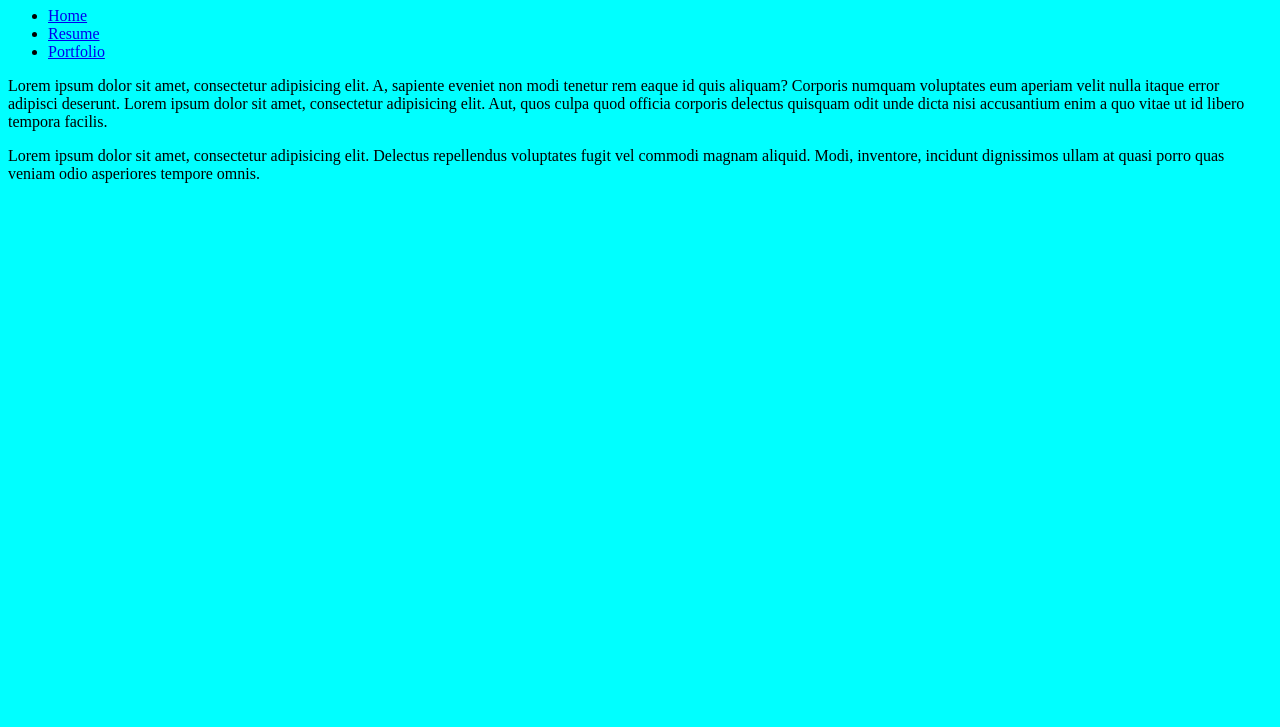
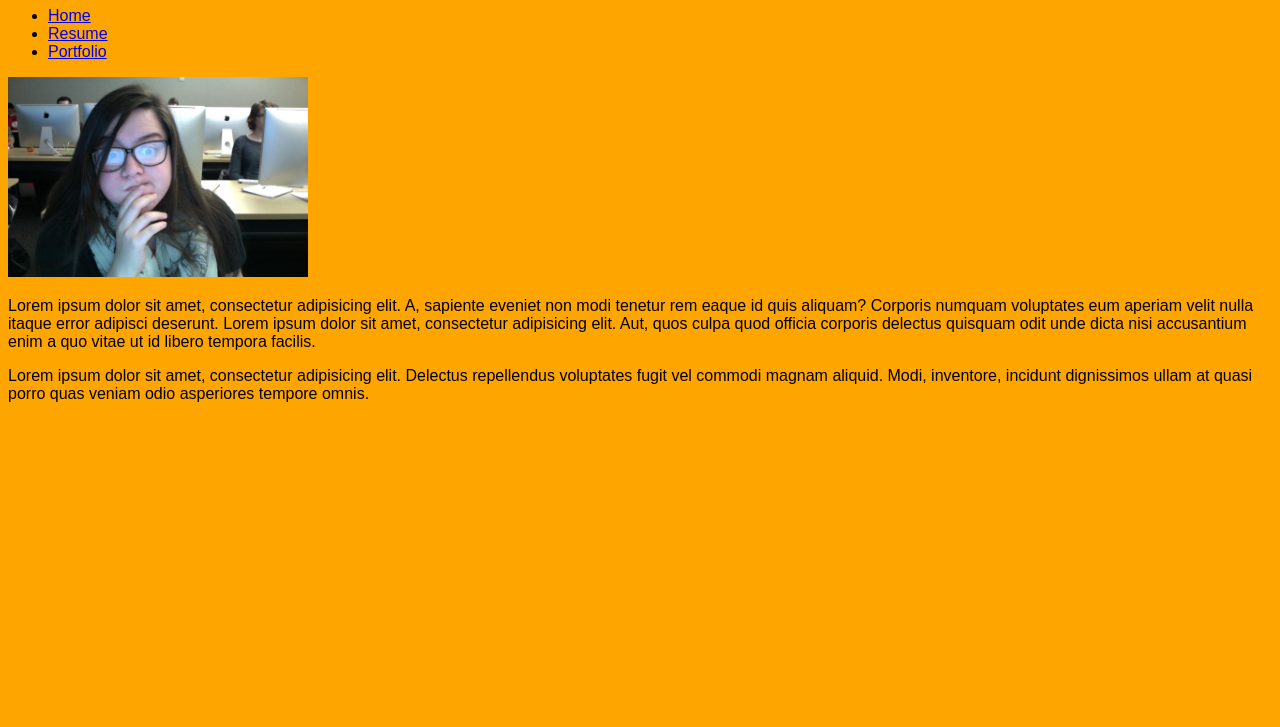
Before and after one commit to mfrantilla/p1-about-me, a plain HTML site: page index.html in a window 1280 px wide. Shown: the part 73-800 px from the top of the page. Drawn offline with Linux system fonts and the light colour scheme.

Commit message:
Added Image

```diff
--- a/css/styles.css
+++ b/css/styles.css
@@ -1,3 +1,9 @@
 body {
-	background: aqua;
+	background: orange;
+	font-family:arial;
 }
+
+img {
+	width: 300px;
+
+}
--- a/index.html
+++ b/index.html
@@ -21,6 +21,7 @@
 
 	</nav>
 
+	<img src="img/me.jpg" alt="Picture of Myself">
 	<p>Lorem ipsum dolor sit amet, consectetur adipisicing elit. A, sapiente eveniet non modi tenetur rem eaque id quis aliquam? Corporis numquam voluptates eum aperiam velit nulla itaque error adipisci deserunt. Lorem ipsum dolor sit amet, consectetur adipisicing elit. Aut, quos culpa quod officia corporis delectus quisquam odit unde dicta nisi accusantium enim a quo vitae ut id libero tempora facilis.</p>
 
 
```
Also changed, not shown: portfolio.html (+2 -0 lines), resume.html (+1 -0 lines), img/me.jpg (added).
